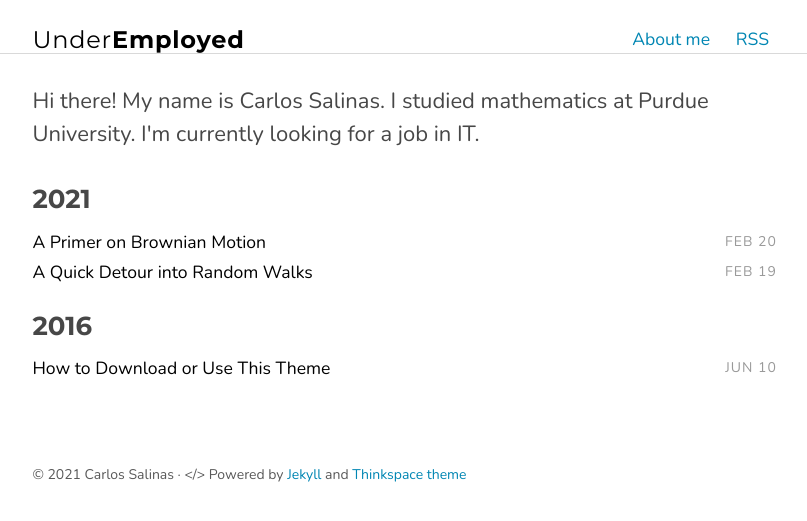
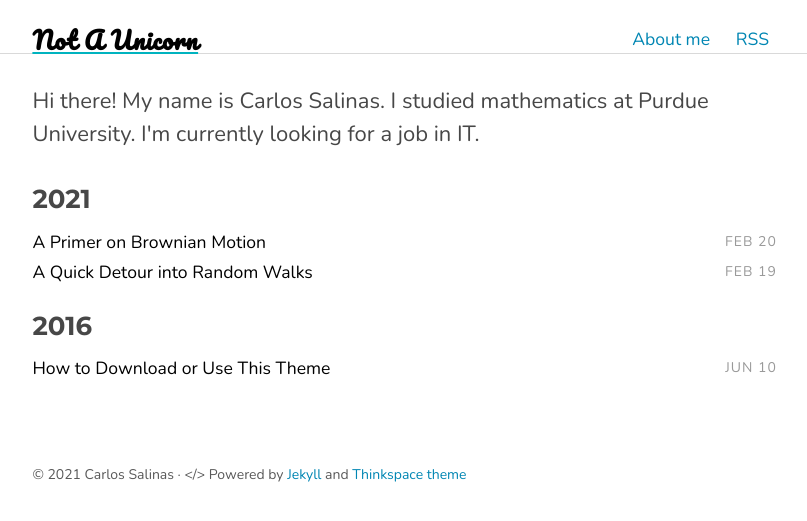
Before and after one commit to cdrlos/cdrlos.github.io, a Jekyll site: the page built from index.html, in a window 1280 px wide. Shown: the top 521 px of the page, without its empty margins (234-1041 px from the left). Built offline with Jekyll 4.4.1, drawn with Linux system fonts in a browser that asks for light colours; some web fonts are replaced; a style sheet for code colours, icons or effects is not loaded.

Commit message:
Day's changes

```diff
--- a/_config.yml
+++ b/_config.yml
@@ -1,6 +1,6 @@
 # Site settings
-title_left    : "Under"
-title_right   : "Employed" # default: ""
+title_left    : "Not A Unicorn"
+title_right   : "" # default: ""
 description   : "A simple portfolio website to showcase my work."
 keywords      : "computer science, artificial intelligence, lisp, mathematics, natural languages"
 url           : https://cdrlos.github.io # site url
--- a/_includes/nav.html
+++ b/_includes/nav.html
@@ -1,7 +1,7 @@
 
 <nav class="nav">
   <div class="container">
-    <h1 class="logo"><a href="{{ '/' | prepend: site.baseurl | prepend: site.url }}">{{ site.title_left }}<span>{{ site.title_right }}</span></a></h1>
+    <h1 class="logo rainbow"><a href="{{ '/' | prepend: site.baseurl | prepend: site.url }}">{{ site.title_left }}<span>{{ site.title_right }}</span></a></h1>
     <ul class="navbar">
       <li><a href="{{ '/about' | prepend: site.baseurl | prepend: site.url }}">About me</a></li>
       <li><a href="{{ "/feed.xml" | prepend: site.baseurl | prepend: site.url }}" target="_blank">RSS</a></li>
--- a/assets/scss/_layout.scss
+++ b/assets/scss/_layout.scss
@@ -71,7 +71,7 @@
 .site-header {
   border-bottom: 1px solid lighten($light-gray-color, 5%);
   margin-bottom: $small-spacing;
-  min-height: 20px;
+  min-height: 0px;
 }
 
 .intro {
@@ -95,9 +95,10 @@
   margin: 0 0 1em 0;
   cursor: pointer;
   letter-spacing: 0.8px;
+  font-family: $logo-font-family;
   font-size: 24px;
   line-height: 32x;
-  font-weight: 300;
+  font-weight: 700;
 
   span {
     font-weight: 700;
--- a/assets/scss/_variables.scss
+++ b/assets/scss/_variables.scss
@@ -2,16 +2,19 @@
 @import url("https://fonts.googleapis.com/css?family=Nunito:400,700");
 @import url("https://fonts.googleapis.com/css?family=Montserrat:400,700");
 @import url("https://fonts.googleapis.com/css?family=Average+Sans:400,700");
+@import url("https://fonts.googleapis.com/css?family=Pacifico:400,700");
 @import url("https://fonts.googleapis.com/css?family=Cousine:400");
+@import url("https://www.jsdelivr.com/package/npm/hack-font");
 
+$logo-font-family: "Pacifico", $helvetica;
 $base-font-family: "Nunito", $helvetica;
 $heading-font-family: "Montserrat", $helvetica;
 $quote-font-family: "Average Sans", $helvetica;
-$code-font-family: "Cousine", $consolas;
+$code-font-family: "Hack", "Cousine", $consolas;
 
 // Font Sizes
 $base-font-size: 1.1em;
-$code-font-size: 0.8 * $base-font-size;
+$code-font-size: 0.7 * $base-font-size;
 
 // Line height
 $base-line-height: 1.5;
--- a/assets/scss/base/_typography.scss
+++ b/assets/scss/base/_typography.scss
@@ -21,6 +21,33 @@
 
 h1 {
   font-size: rem(30);
+}
+
+.rainbow {
+  text-align: center;
+  text-decoration: underline;
+  font-size: 32px;
+  font-family: monospace;
+  letter-spacing: 5px;
+  animation: colorRotate .5s linear 0s infinite;
+}
+
+@keyframes colorRotate {
+  from {
+    color: #6666ff;
+  }
+  10% {
+    color: #0099ff;
+  }
+  50% {
+    color: #00ff00;
+  }
+  75% {
+    color: #ff3399;
+  }
+  100% {
+    color: #6666ff;
+  }
 }
 
 h2 {
```
